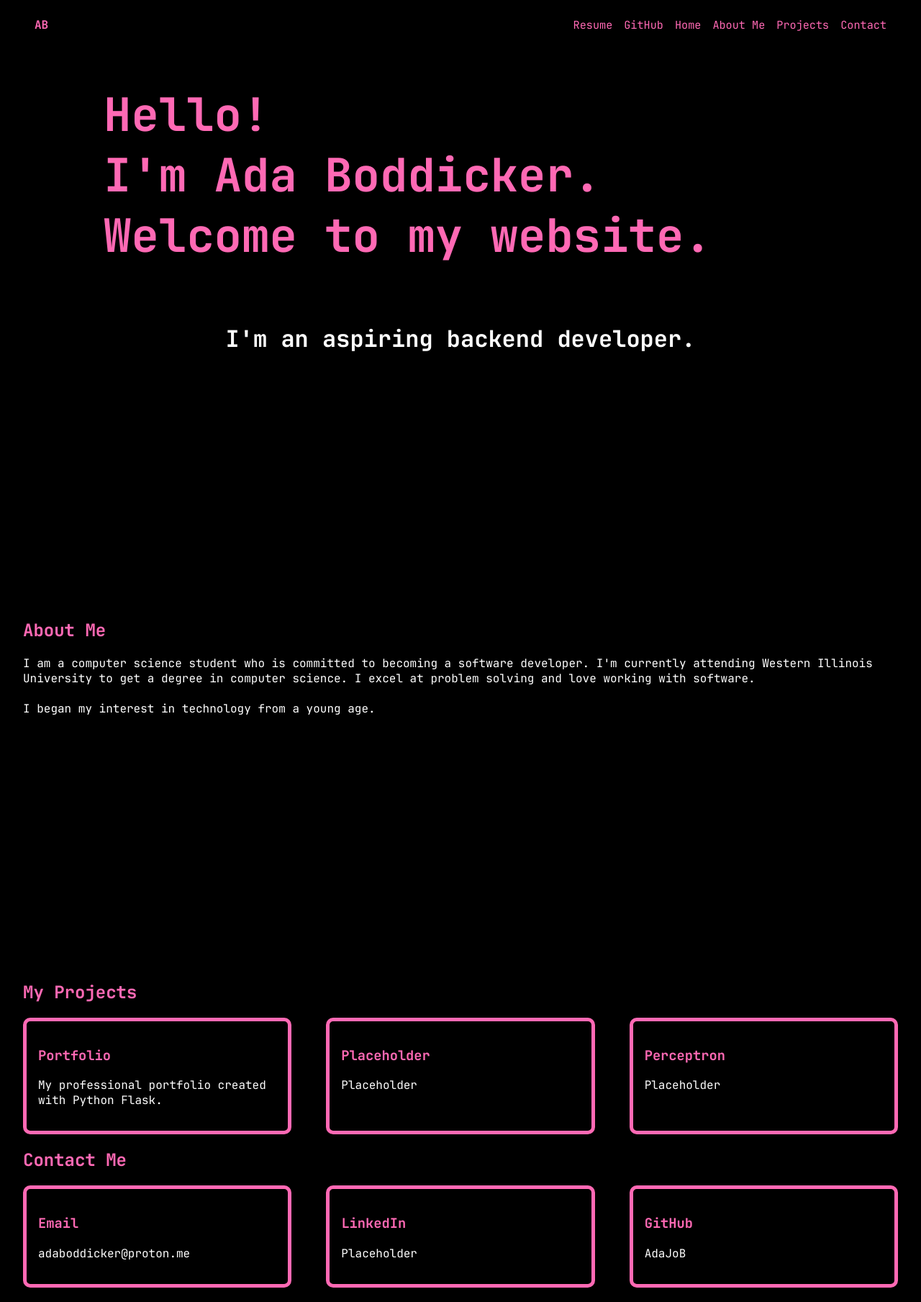
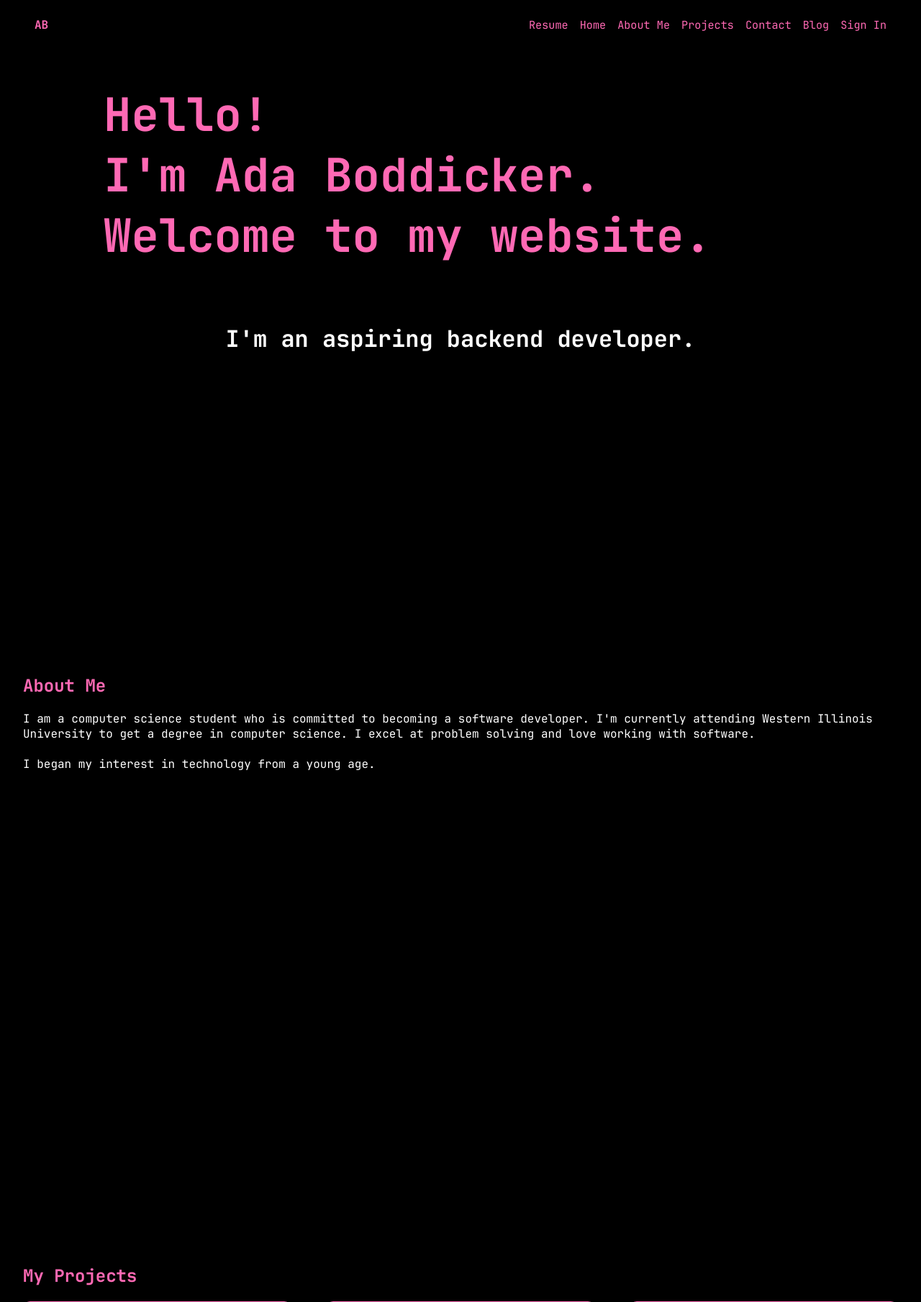
Before and after one commit to AdaJoB/Portfolio, a Flask app: page / in a window 1280 px wide. Shown: the top 1809 px of the page at 72% size. Run offline with Flask 3, Linux system fonts and the light colour scheme.

Commit message:
Added section spacing and sticky header

```diff
--- a/portfolio-website/static/css/style.css
+++ b/portfolio-website/static/css/style.css
@@ -32,8 +32,16 @@ p {
     color: white;
 }
 
+/* Section Spacing */
+section {
+    min-height: 100vh;
+}
+
 /* Navigation */
 header {
+    position: sticky;
+    top: 0;
+    background-color: black;
     display: flex;
     justify-content: space-between;
     align-items: center;
@@ -69,10 +77,6 @@ header {
 }
 
 /* Hero Styling */
-#hero {
-    margin-bottom: 23rem;
-}
-
 #hero-title {
     font-size: 4rem;
     /* line-height: 1.2; */
@@ -84,11 +88,6 @@ header {
     font-size: 2rem;
     text-align: center;
     margin-top: 5rem;
-}
-
-/* About Me Styling */
-#about {
-    margin-bottom: 23rem;
 }
 
 /* Box */
--- a/portfolio-website/templates/base.html
+++ b/portfolio-website/templates/base.html
@@ -21,11 +21,12 @@
             <ul>
                 <!--TODO - create download for resume pdf-->
                 <li><a href="placeholder.pdf" download>Resume</a></li>
-                <li><a href="https://github.com/AdaJoB">GitHub</a></li>
-                <li><a href="#hero">Home</a></li>
+                <li><a href="#">Home</a></li>
                 <li><a href="#about">About Me</a></li>
                 <li><a href="#projects">Projects</a></li>
                 <li><a href="#contact">Contact</a></li>
+                <li><a href="#blog">Blog</a></li>
+                <li><a href="#signin">Sign In</a></li>
             </ul>
         </nav>
     </header>
```
